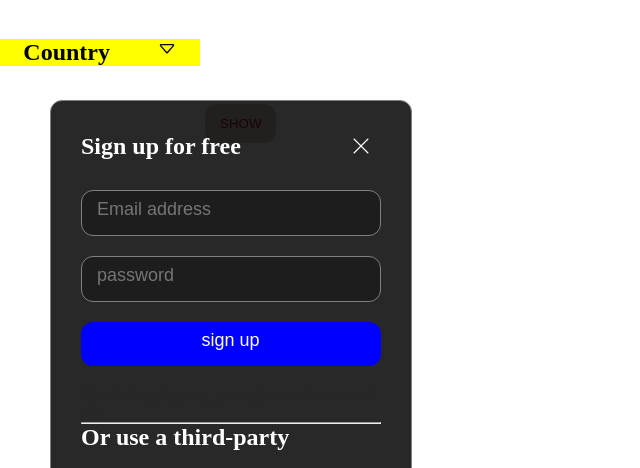
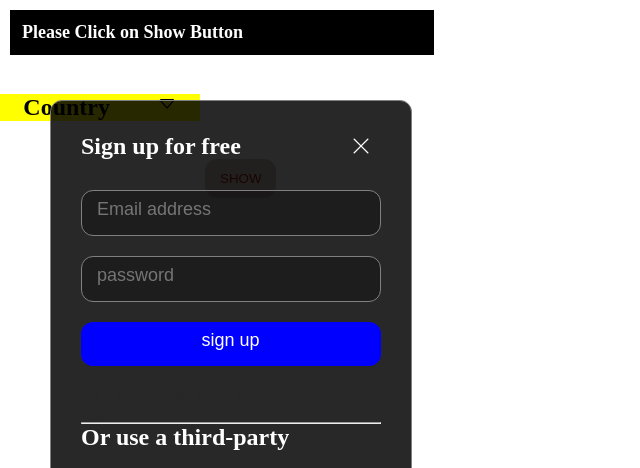
Before and after one commit to krishna-kallempeta/googlemodel, a plain HTML site: page index.html in a window 1280 px wide. Shown: the top 468 px of the page, without its empty margins (0-640 px from the left). Drawn offline with nearby package versions, Linux system fonts and the light colour scheme.

Commit message:
googlemodelv.1

```diff
--- a/index.html
+++ b/index.html
@@ -9,7 +9,9 @@
 </head>
 <body>
    <section>
+
     <div>
+        <h4 class="heading">Please Click on Show Button</h4>
         <button class="show-btn" id="show" onclick="closeup()">SHOW</button>
     </div>
     <div class="main-div hide-div " id="main-div">
--- a/model.css
+++ b/model.css
@@ -172,3 +172,12 @@ a{
 .d-none{
     display: none;
 }
+.heading{
+    width: 400px;
+    font-size: large;
+    margin-top: 10px;
+    margin-left: 10px;
+    background-color: black;
+    color: white;
+    padding: 12px;
+}
```
